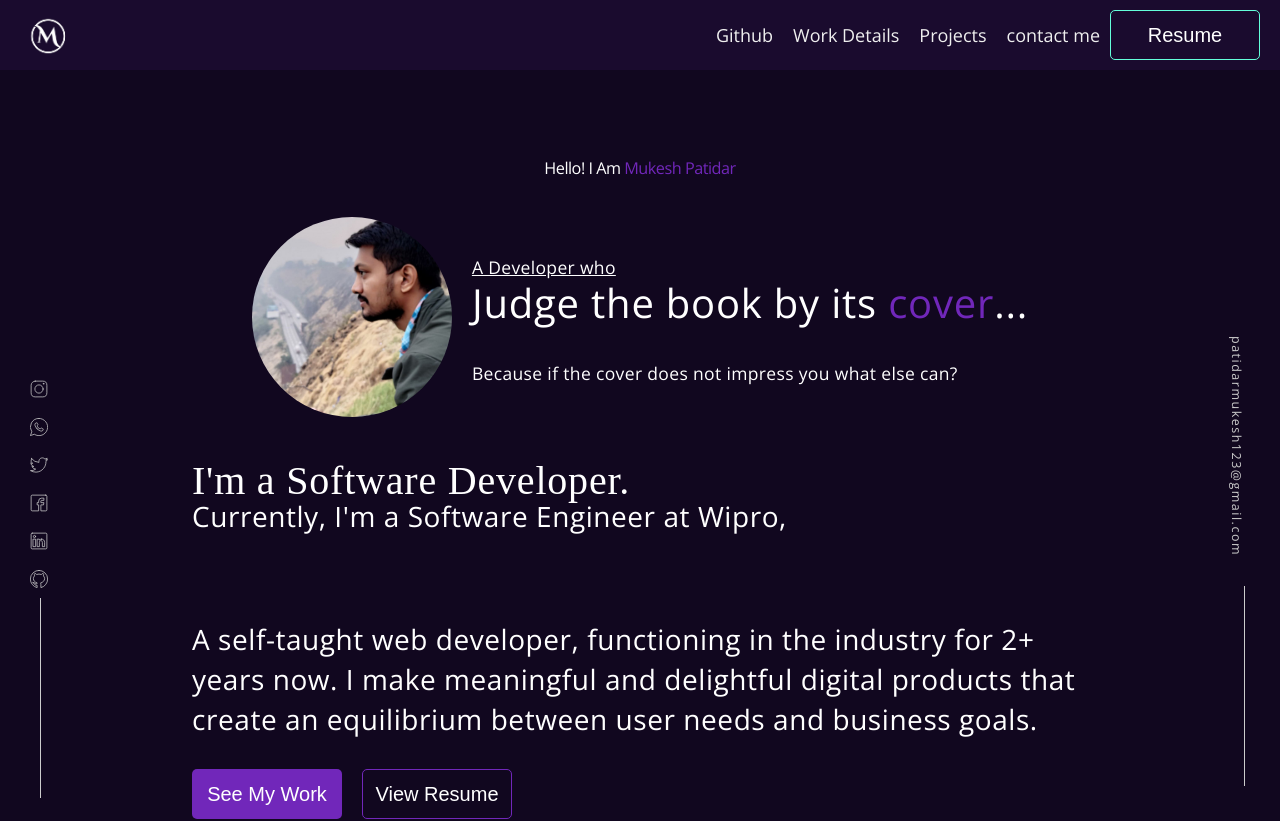
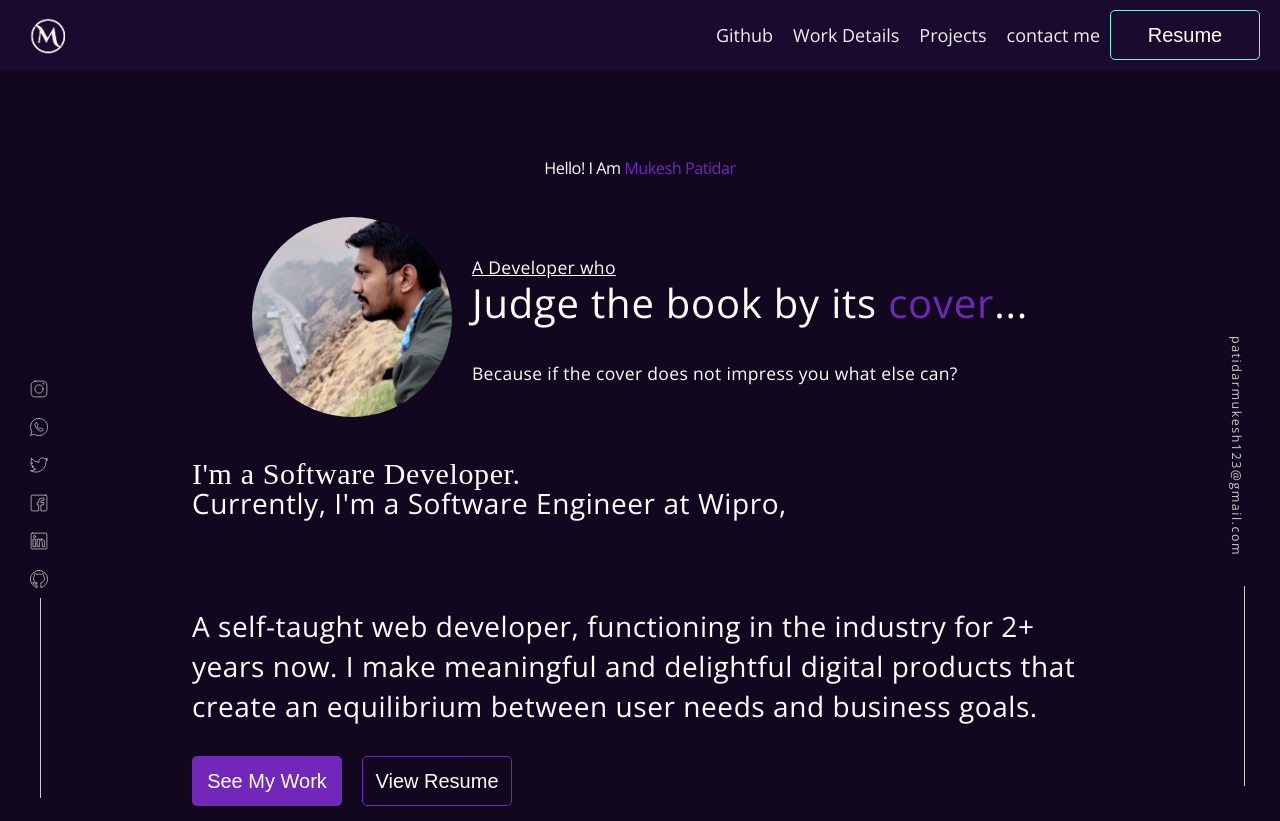
Before and after one commit to patidarmk/myportfolio, a React (Create React App) app: page / in a window 1280 px wide. Shown: the top 821 px of the page. Built offline with nearby package versions, Linux system fonts and the light colour scheme; a web font is replaced by a local one.

Commit message:
updated code

```diff
--- a/src/components/Profile.css
+++ b/src/components/Profile.css
@@ -78,12 +78,11 @@
 }
 
 .aboutme-heading {
-    margin-top: var(--text-4xl);
     font-family: 'Preahvihear';
     font-style: normal;
     font-weight: 400;
     letter-spacing: 0.02em;
-    font-size: var(--text-5xl);
+    font-size: var(--text-4xl);
     /* line-height: 9rem; */
     margin-top: var(--text-5xl);
 }
```
